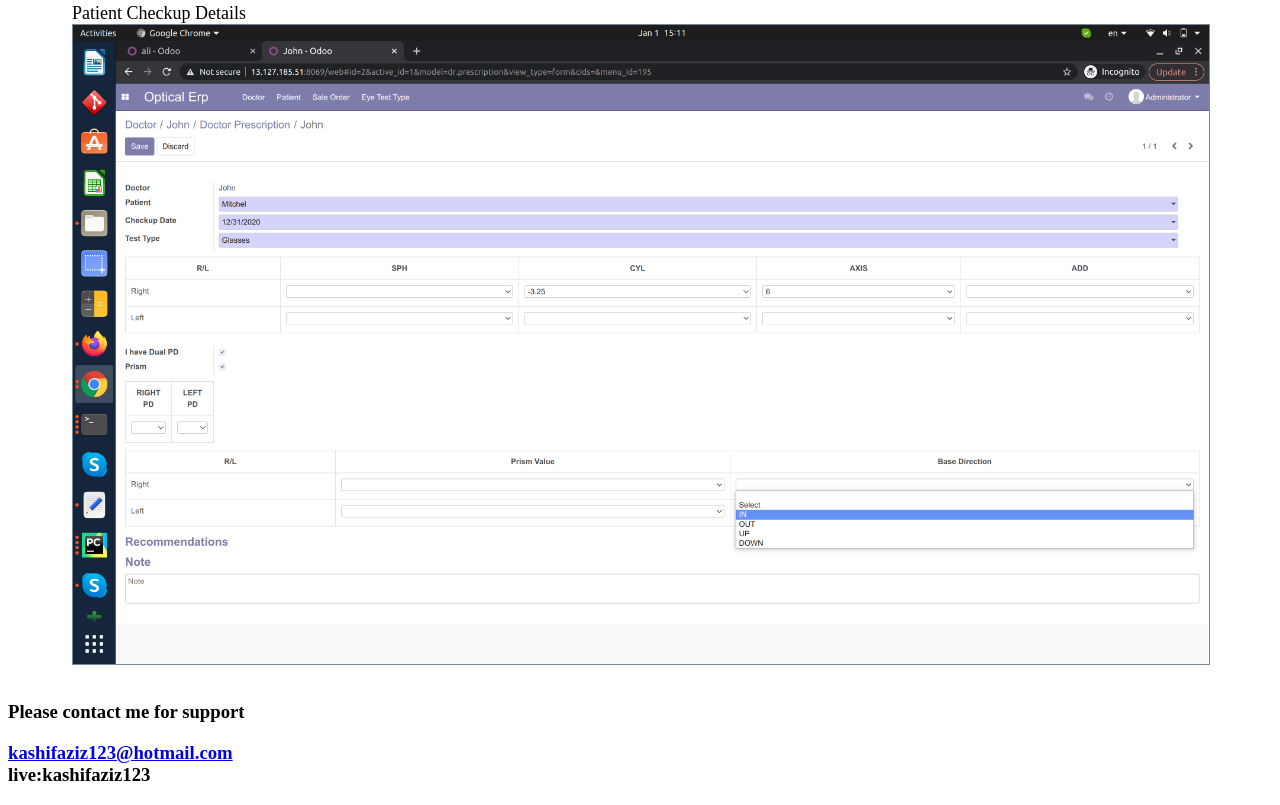
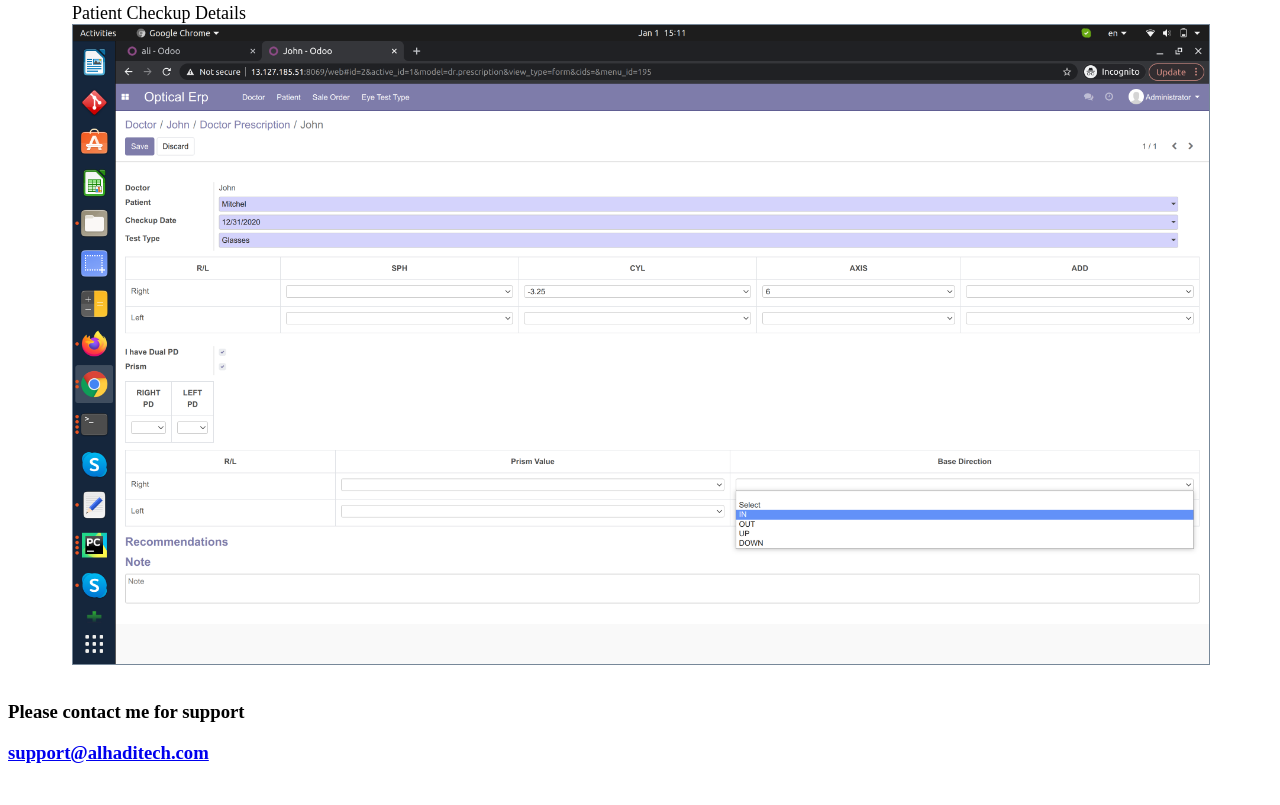
Before and after one commit to Kashifaziz123/odoo-12, a plain HTML site: page optical_erp/static/description/index.html in a window 1280 px wide. Shown: the part 1691-2496 px from the top of the page. After the commit the page ends 2474 px from the top, so only its background shows below. Drawn offline with Linux system fonts and the light colour scheme.

Commit message:
Signed-off-by: kashif <kashifaziz123@hotmail.com>

```diff
--- a/optical_erp/static/description/index.html
+++ b/optical_erp/static/description/index.html
@@ -57,7 +57,7 @@
         Please contact me for support
     </h3>
     <h3 class="oe_mt32 text-center">
-        <a href="mailto:kashifaziz123@hotmail.com"><i class="fa fa-envelope-o"></i> kashifaziz123@hotmail.com</a> <br>
-        <i class="fa fa-skype"></i> live:kashifaziz123<br>
+        <a href="mailto:support@alhaditech.com"><i class="fa fa-envelope-o"></i> support@alhaditech.com</a> <br>
+
     </h3>
 </div>
```
